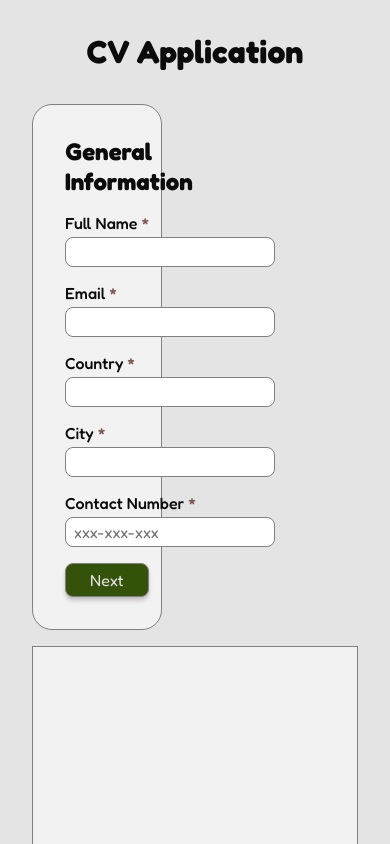
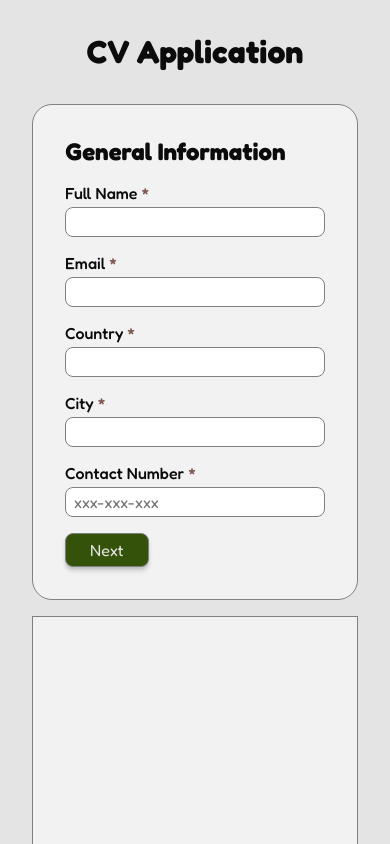
Before and after one commit to ArqamWaheed/cv-template, a React (Vite) app: page / in a window 390 px wide. Shown: the top 844 px of the page. Built offline with nearby package versions, Linux system fonts and the light colour scheme.

Commit message:
Added liftup State

```diff
--- a/src/main.jsx
+++ b/src/main.jsx
@@ -3,12 +3,11 @@ import { createRoot } from 'react-dom/client'
 import './styles/index.css'
 import "./styles/Form.css"
 import "./styles/CV.css"
-import CV from './ui/components/CV'
-import Form from './ui/components/Form'
+import App from './ui/components/SyncFormCV'
+
 
 createRoot(document.getElementById('root')).render(
   <StrictMode>
-    <Form></Form>
-    <CV></CV>
+    <App></App>
   </StrictMode>,
 )
--- a/src/styles/index.css
+++ b/src/styles/index.css
@@ -95,7 +95,7 @@ body {
     flex-direction: column;
   }
 
-  .formDiv {
+  #root .formDiv {
     max-width: 100%;
   }
 }
--- a/src/ui/components/CV.jsx
+++ b/src/ui/components/CV.jsx
@@ -1,10 +1,10 @@
 import { useState } from 'react'
 
-export default function CV() {
-
+export default function CV({generalInfo}) {
+  console.log("Gurty");
   return (
       <div class="CVDiv">
-
+        <p>{generalInfo.nameValue}</p>
       </div>
   )
 }
--- a/src/ui/components/Form.jsx
+++ b/src/ui/components/Form.jsx
@@ -1,11 +1,12 @@
 import { useState } from 'react'
 import GeneralInfo from './GeneralInfo'
 
-export default function Form() {
+export default function Form({generalInfo, setNameValue}) {
+
   return (
     <div class="formDiv">
         <form action="" autocomplete="off">
-            <GeneralInfo></GeneralInfo>
+            <GeneralInfo generalInfo={generalInfo} setNameValue={setNameValue}></GeneralInfo>
         </form>
     </div>
   )
--- a/src/ui/components/GeneralInfo.jsx
+++ b/src/ui/components/GeneralInfo.jsx
@@ -1,12 +1,14 @@
 import { useState } from 'react'
+import CV from './CV';
 
-export default function GeneralInfo() {
+export default function GeneralInfo({generalInfo, setNameValue}) {
+
     return (
-        <fieldset>
+        <fieldset className="GeneralInfo">
             <legend>General Information</legend>
             <div>
                 <label for="fullName">Full Name <span class="mandatory">*</span></label>
-                <input type="text" id="fullName" required aria-required="true"></input>
+                <input type="text" id="fullName" required aria-required="true" onChange={e => setNameValue(e.target.value)}></input>
             </div>
             <div>
                 <label for="emailId">Email <span class="mandatory">*</span></label>
--- /dev/null
+++ b/src/ui/components/SyncFormCV.jsx
@@ -0,0 +1,24 @@
+import { useState } from "react";
+import Form from "./Form";
+import CV from "./CV";
+
+export default function linkFormCV() {
+    const [nameValue, setNameValue] = useState("");
+    const [emailValue, setEmailValue] = useState("");
+    const [countryName, setCountryName] = useState("");
+    const [cityName, setCityName] = useState("");
+    const [contactNumber, setContactNumber] = useState("");
+    const generalInfo = {
+        nameValue,
+        emailValue,
+        countryName,
+        cityName,
+        contactNumber,
+    }
+    return (
+        <>
+            <Form generalInfo={generalInfo} setNameValue={setNameValue}></Form>
+            <CV generalInfo={generalInfo}></CV>
+        </>
+    )
+}
```
